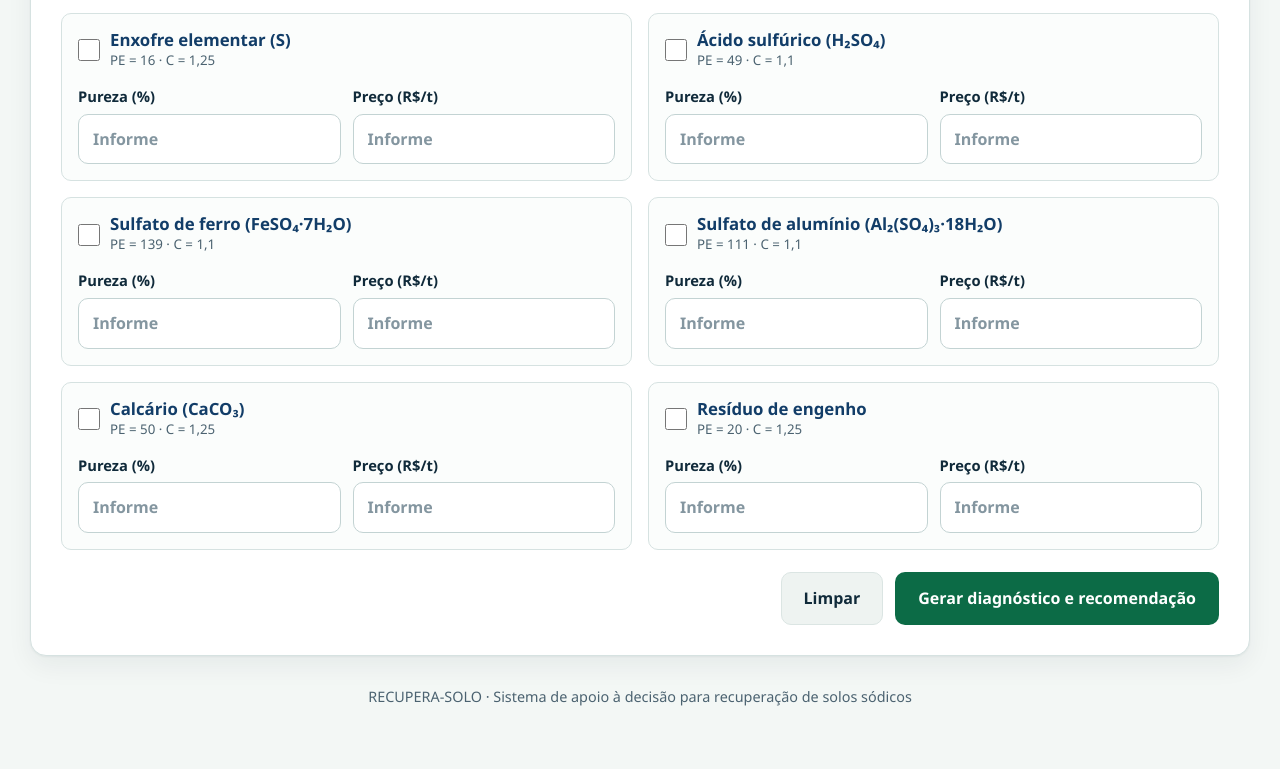
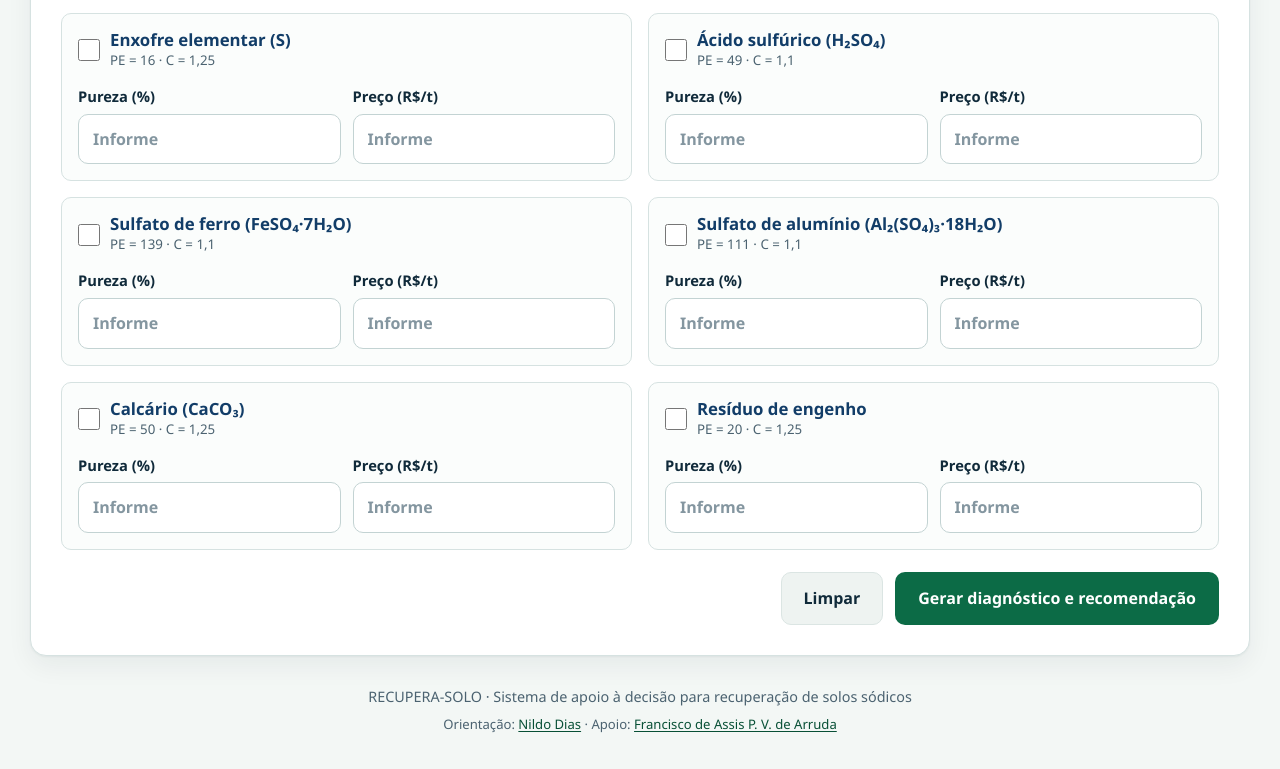
Before and after one commit to pwebufersa/recupera-solo, a website: page index.html in a window 1280 px wide. Shown: the part 1173-1942 px from the top of the page. Before the commit the page ends 1915 px from the top, so only its background shows below. Drawn offline with Linux system fonts and the light colour scheme.

Commit message:
Autoria com links do SIGAA e documentação refeita

```diff
--- a/index.html
+++ b/index.html
@@ -160,7 +160,8 @@
 </main>
 
 <footer>
-  RECUPERA-SOLO · Sistema de apoio à decisão para recuperação de solos sódicos
+  <p>RECUPERA-SOLO · Sistema de apoio à decisão para recuperação de solos sódicos</p>
+  <p class="autoria">Orientação: <a href="https://sigaa.ufersa.edu.br/sigaa/public/docente/portal.jsf?siape=1505717">Nildo Dias</a> · Apoio: <a href="https://sigaa.ufersa.edu.br/sigaa/public/docente/portal.jsf?siape=1817174">Francisco de Assis P. V. de Arruda</a></p>
 </footer>
 
 <script src="script.js"></script>
--- a/style.css
+++ b/style.css
@@ -595,6 +595,16 @@ footer {
   font-size: 0.9rem;
 }
 
+footer .autoria {
+  margin-top: 6px;
+  font-size: 0.82rem;
+}
+
+footer a {
+  color: var(--verde-escuro);
+  text-underline-offset: 2px;
+}
+
 /* Telas intermediárias */
 
 @media (max-width: 1100px) {
```
Also changed, not shown: MELHORIAS.md (+2 -1 lines), README.md, prints/depois-celular.png, prints/depois-desktop.png, prints/depois-resultados-celular.png.
